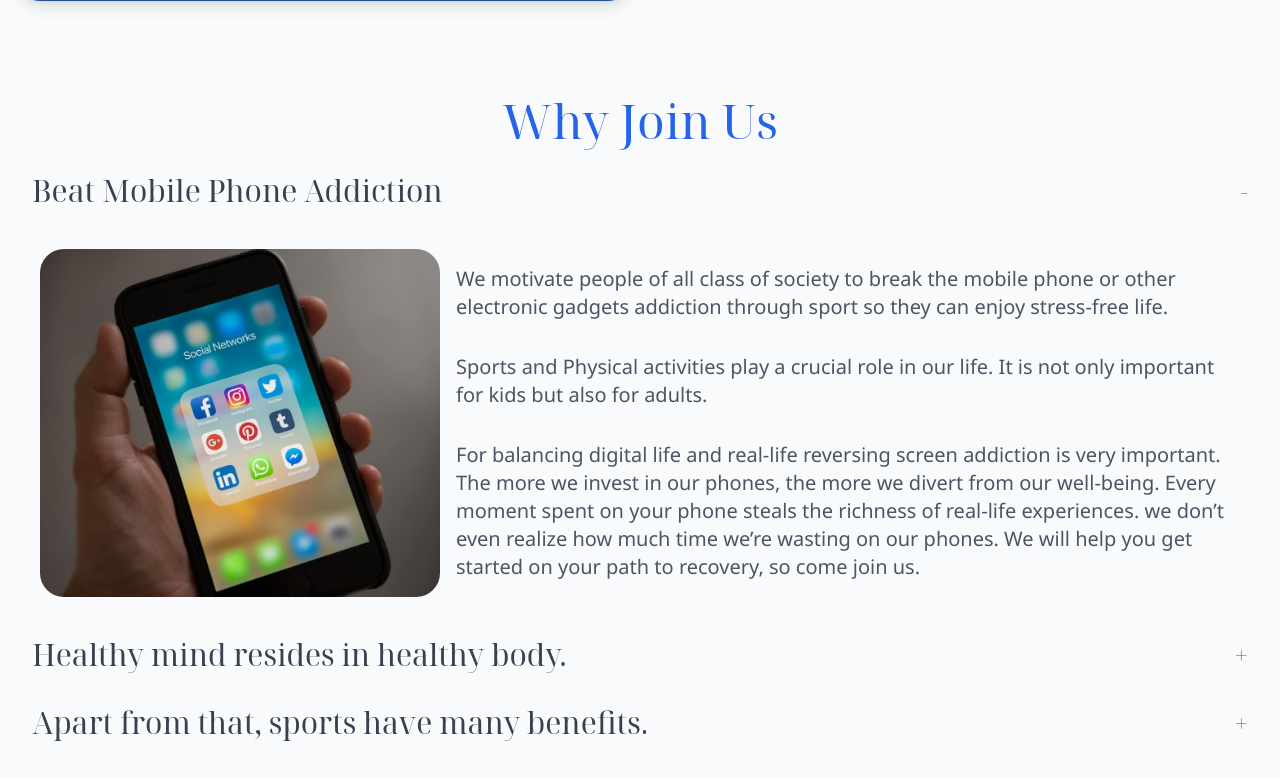
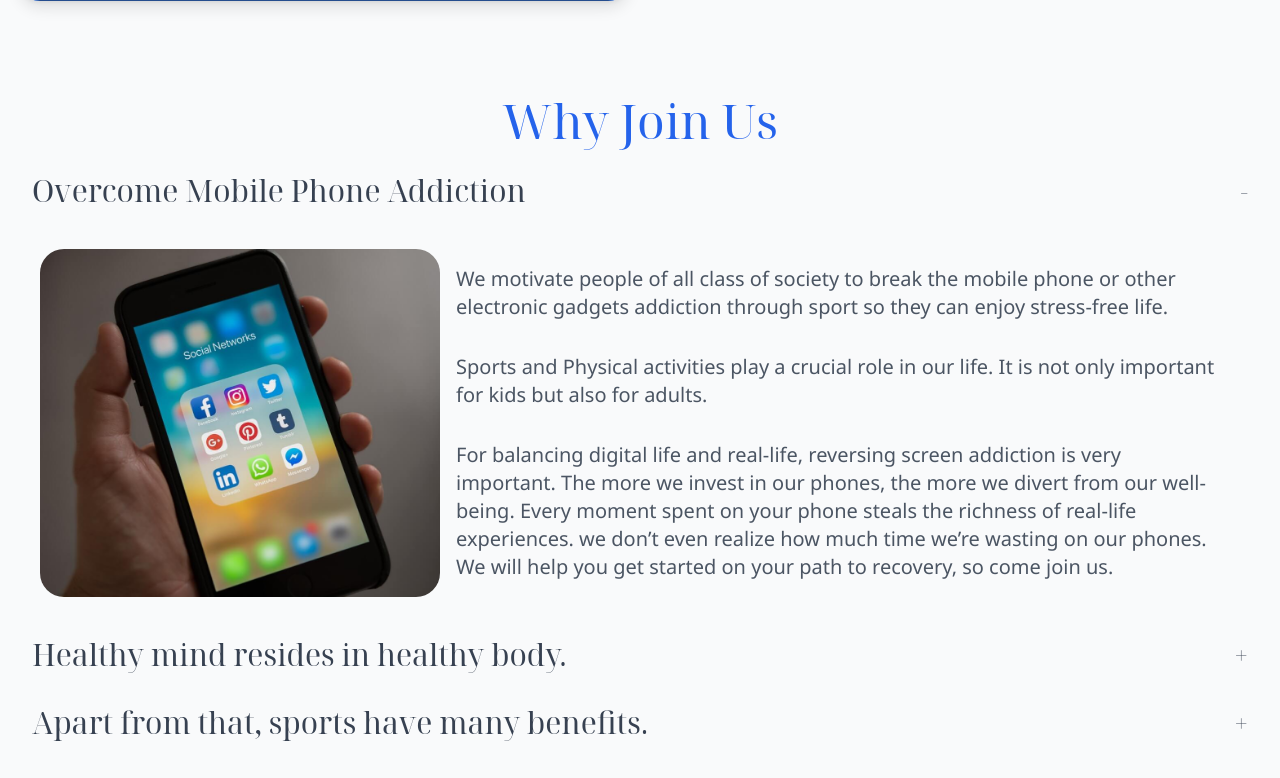
Before and after one commit to Varad-13/kheliyaad, a Django app: template templates/core/index.html in a window 1280 px wide. Shown: the part 1259-2037 px from the top of the page. Run offline with Django 5.2, Linux system fonts and the light colour scheme; the template is opened without the code that fills it, so the values that code supplies are empty.

Commit message:
Persist navbar and make changes to accordion

```diff
--- a/templates/base.html
+++ b/templates/base.html
@@ -196,6 +196,7 @@
         }
     </script>
 </body>
+<!--
 <script>
     const nav = document.querySelector('nav'); // Select the navbar
     let lastScrollY = window.scrollY; // Track the last scroll position
@@ -214,7 +215,7 @@
     // Add smooth transition to the navbar
     nav.style.transition = 'transform 0.3s ease-in-out';
 </script>
-
+-->
 <script>
     const navmob = document.querySelector('#nav_mobile'); // Use the correct selector, '.' for class
     const hamburger = document.querySelector("#hamburger");
--- a/templates/landing/accordion.html
+++ b/templates/landing/accordion.html
@@ -2,7 +2,7 @@
       <button
         class="w-full flex justify-between gap-1 items-center p-4 text-gray-700 dark:text-gray-300 font-medium focus:outline-none"
         onclick="toggleAccordion(1)">
-        <span class="md:text-3xl font-serif-noto text-xl text-left">Beat Mobile Phone Addiction</span>
+        <span class="md:text-3xl font-serif-noto text-xl text-left">Overcome Mobile Phone Addiction</span>
         <span id="icon-1" class="transform transition-transform duration-300 text-2xl font-serif-noto">-</span>
       </button>
       <div id="content-1" class="flex flex-col md:flex-row overflow-hidden transition-all duration-300 md:p-6">
@@ -11,7 +11,7 @@
           <p class="p-4 text-gray-600 dark:text-gray-400">
             We motivate people of all class of society to break the mobile phone or other electronic gadgets addiction through sport so they can enjoy stress-free life.</p>
           <p class="p-4 text-gray-600 dark:text-gray-400">Sports and Physical activities play a crucial role in our life. It is not only important for kids but also for adults.</p>
-          <p class="p-4 text-gray-600 dark:text-gray-400">For balancing digital life and real-life reversing screen addiction is very important. The more we invest in our phones, the more we divert from our well-being. Every moment spent on your phone steals the richness of real-life experiences. we don’t even realize how much time we’re wasting on our phones. We will help you get started on your path to recovery, so come join us.
+          <p class="p-4 text-gray-600 dark:text-gray-400">For balancing digital life and real-life, reversing screen addiction is very important. The more we invest in our phones, the more we divert from our well-being. Every moment spent on your phone steals the richness of real-life experiences. we don’t even realize how much time we’re wasting on our phones. We will help you get started on your path to recovery, so come join us.
           </p>
         </div>
       </div>
```
